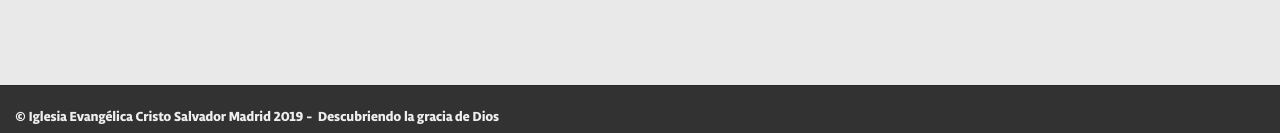
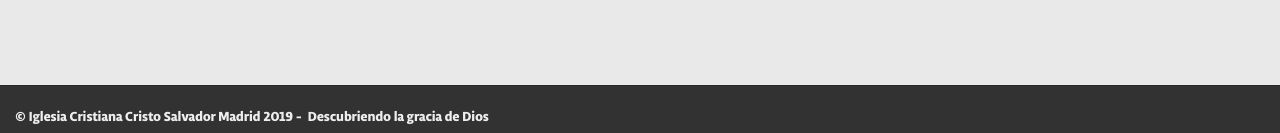
Before and after one commit to cristosalvador/cristosalvador.github.io, a Jekyll site: the page built from index.html, in a window 1280 px wide and 900 px high, scrolled down 1847 px. Shown: the part 764-897 px from the top of the window. Built offline with Jekyll 4.4.1, drawn with Linux system fonts in a browser that asks for light colours; nearby versions of some CDN libraries; comment, search, counter and statistics services are not loaded.

Commit message:
Cambiando a cristiana de evangelica

```diff
--- a/_config.yml
+++ b/_config.yml
@@ -1,5 +1,5 @@
 # Site settings
-title: Iglesia Evangélica Cristo Salvador Madrid
+title: Iglesia Cristiana Cristo Salvador Madrid
 email: contacto@cristomadrid.es
 description: "Iglesia Cristo Salvador es una iglesia evangélica de Madrid, descubriendo la gracia de Dios. Somos parte de una familia de iglesias que se llama Commission; Commission es una parte de Newfrontiers."
 baseurl: "" # the subpath of your site, e.g. /blog/
--- a/index.html
+++ b/index.html
@@ -82,7 +82,7 @@ menuactive : home
         <div itemscope itemtype="http://schema.org/Organization" class="container">
             <div class="row">
                 <div class="col-md-12"><h1 class="" style="margin-bottom: 20px">Contacto:</h1>
-                    <span itemprop="name" style="display: none">Iglesia Evangélica Cristo Salvador, Madrid.</span>
+                    <span itemprop="name" style="display: none">Iglesia Cristiana Cristo Salvador, Madrid.</span>
                 </div>
             </div>
           <div class="row">
```
Also changed, not shown: README.md.
